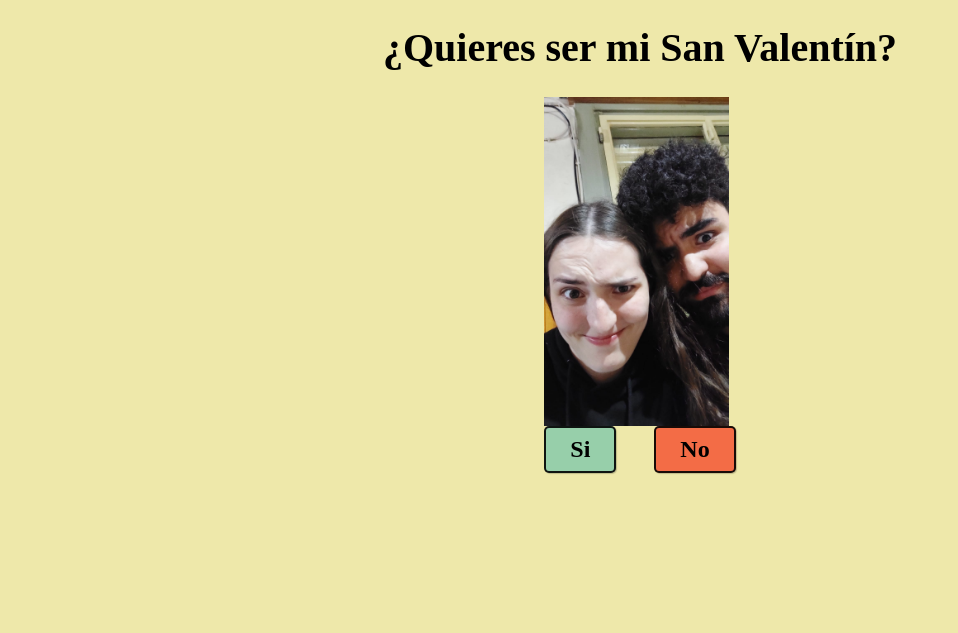
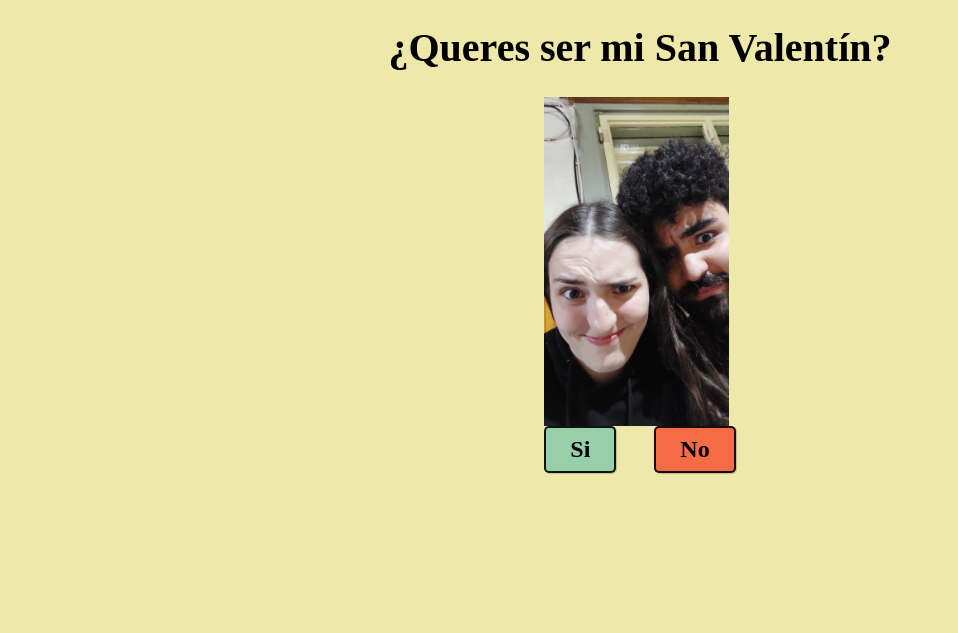
Before and after one commit to AgusGalieGR/San-valentin-gordita, a plain HTML site: page index.html in a window 1280 px wide. Shown: the part 165-798 px from the top of the page, without its empty margins (0-958 px from the left). Drawn offline with Linux system fonts and the light colour scheme.

Commit message:
cambiando words

```diff
--- a/index.html
+++ b/index.html
@@ -16,7 +16,7 @@
       <button id="back" onclick="location.href='index.html'">Volver</button>
     </div>
     <img src="" width="250" alt="">
-    <h1>¿Quieres ser mi San Valentín?</h1>
+    <h1>¿Queres ser mi San Valentín?</h1>
     <div class="options">
       <img src="assets/sospecha.jpg" width="185" alt="">
       <button id="yes">Si</button>
```
